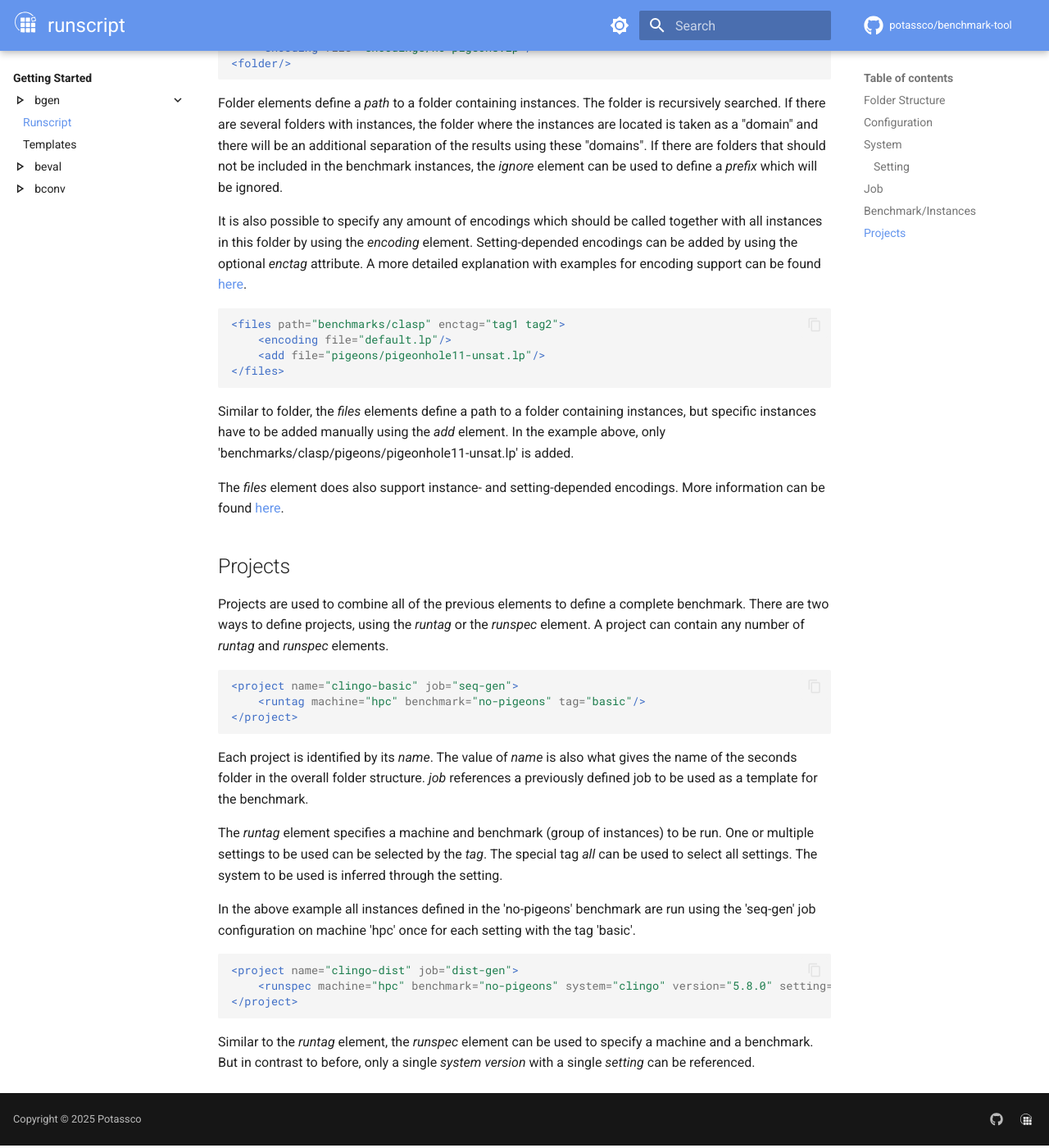
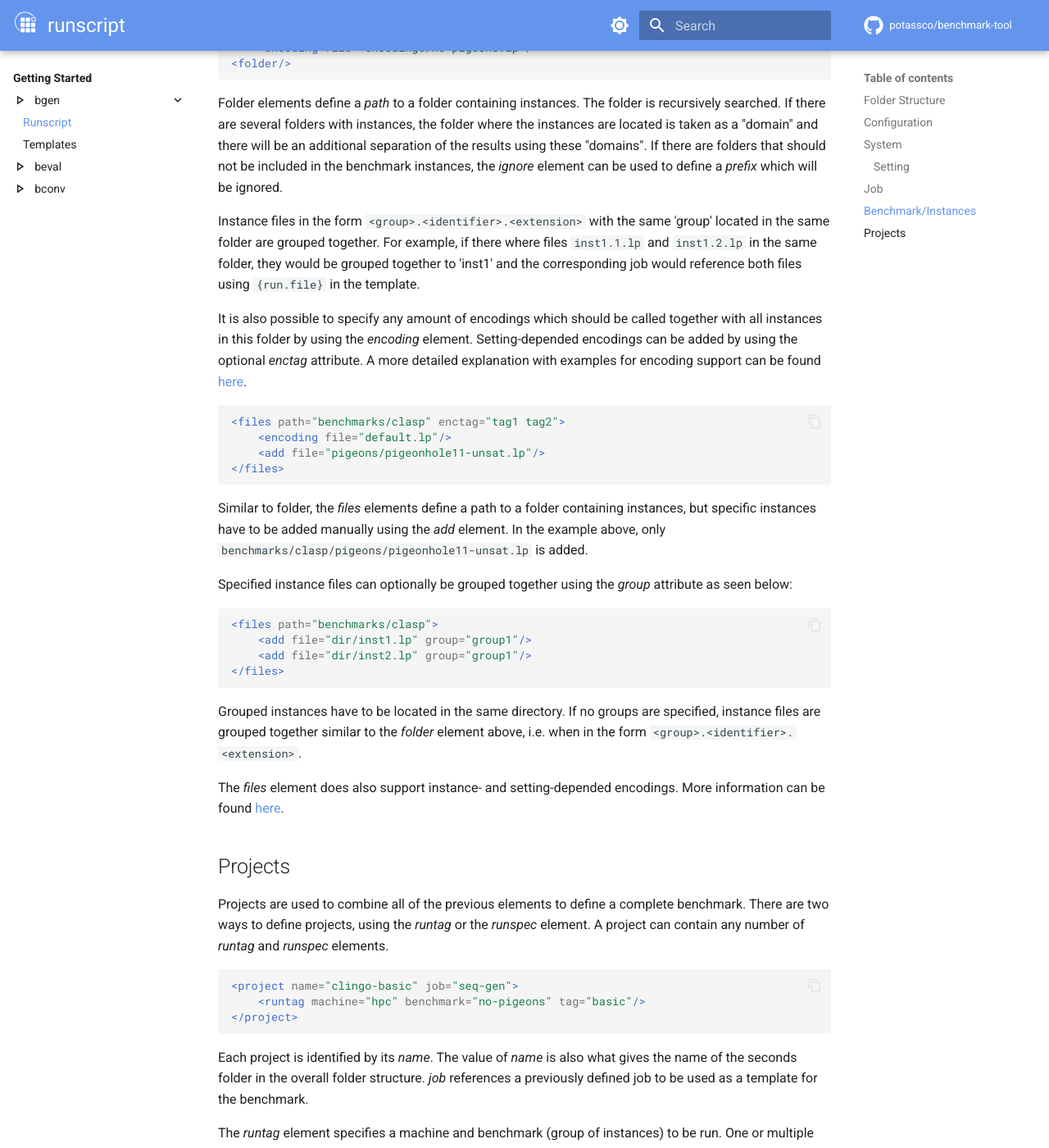
Before and after one commit to potassco/benchmark-tool, an MkDocs documentation site: the page built from docs/getting_started/bgen/runscript.md, in a window 1280 px wide and 1400 px high, scrolled down 3545 px. Shown: the whole window at 82% size. Built offline with MkDocs 1.6.1 and Material for MkDocs 9.7.7, drawn with Linux system fonts in a browser that asks for light colours; comment, search, counter and statistics services are not loaded.

Commit message:
Update documentation

````diff
--- a/docs/getting_started/bgen/runscript.md
+++ b/docs/getting_started/bgen/runscript.md
@@ -132,6 +132,8 @@ A benchmark is identified by its *name* and can contain any number of *folder* o
 Folder elements define a *path* to a folder containing instances. The folder is recursively searched. If there are several folders with instances, the folder where the instances are located is taken as a "domain" and there will be an additional separation of the results using these "domains".
 If there are folders that should not be included in the benchmark instances, the *ignore* element can be used to define a *prefix* which will be ignored.
 
+Instance files in the form `<group>.<identifier>.<extension>` with the same 'group' located in the same folder are grouped together. For example, if there where files `inst1.1.lp` and `inst1.2.lp` in the same folder, they would be grouped together to 'inst1' and the corresponding job would reference both files using `{run.file}` in the template.
+
 It is also possible to specify any amount of encodings which should be called together with all instances in this folder by using the *encoding* element. Setting-depended encodings can be added by using the optional *enctag* attribute. A more detailed explanation with examples for encoding support can be found [here](../../reference/encoding_support.md).
 
 ```xml
@@ -140,7 +142,18 @@ It is also possible to specify any amount of encodings which should be called to
     <add file="pigeons/pigeonhole11-unsat.lp"/>
 </files>
 ```
-Similar to folder, the *files* elements define a path to a folder containing instances, but specific instances have to be added manually using the *add* element. In the example above, only 'benchmarks/clasp/pigeons/pigeonhole11-unsat.lp' is added.
+Similar to folder, the *files* elements define a path to a folder containing instances, but specific instances have to be added manually using the *add* element. In the example above, only `benchmarks/clasp/pigeons/pigeonhole11-unsat.lp` is added.
+
+Specified instance files can optionally be grouped together using the *group* attribute as seen below:
+
+```xml
+<files path="benchmarks/clasp">
+    <add file="dir/inst1.lp" group="group1"/>
+    <add file="dir/inst2.lp" group="group1"/>
+</files>
+```
+
+Grouped instances have to be located in the same directory. If no groups are specified, instance files are grouped together similar to the *folder* element above, i.e. when in the form `<group>.<identifier>.<extension>`.
 
 The *files* element does also support instance- and setting-depended encodings. More information can be found [here](../../reference/encoding_support.md).
 
````
Also changed, not shown: docs/index.md (+2 -0 lines).
